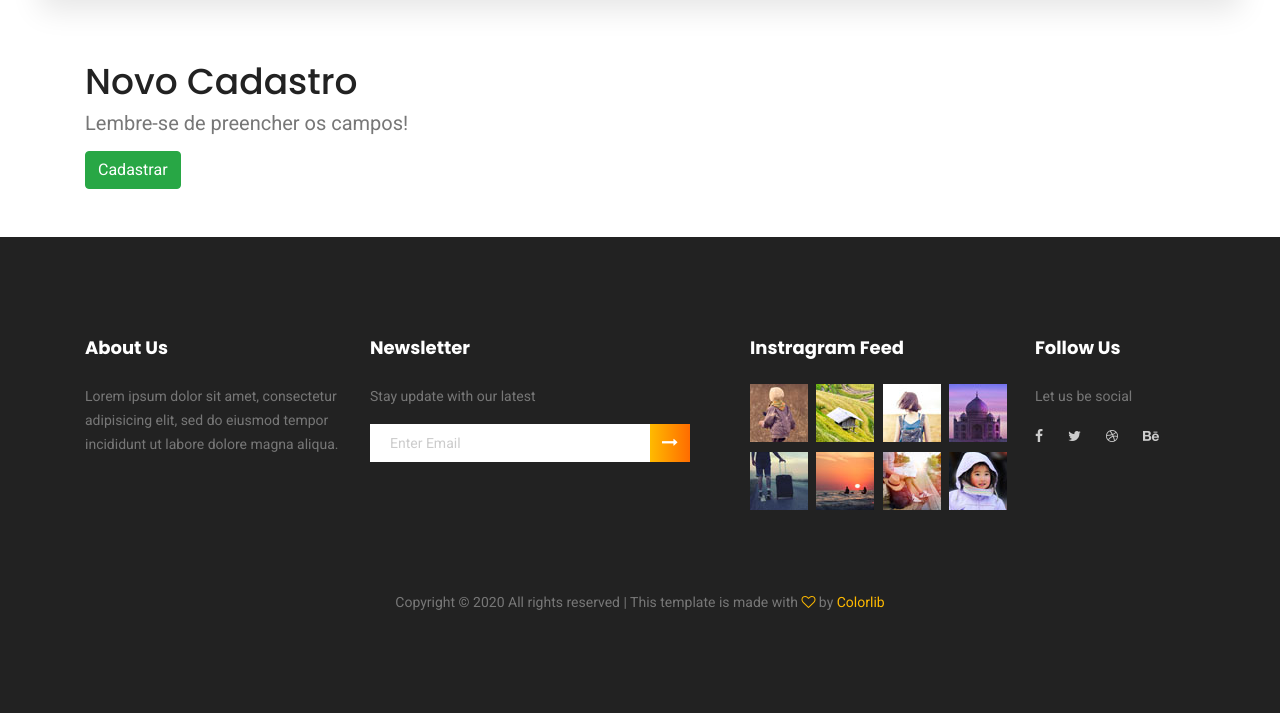
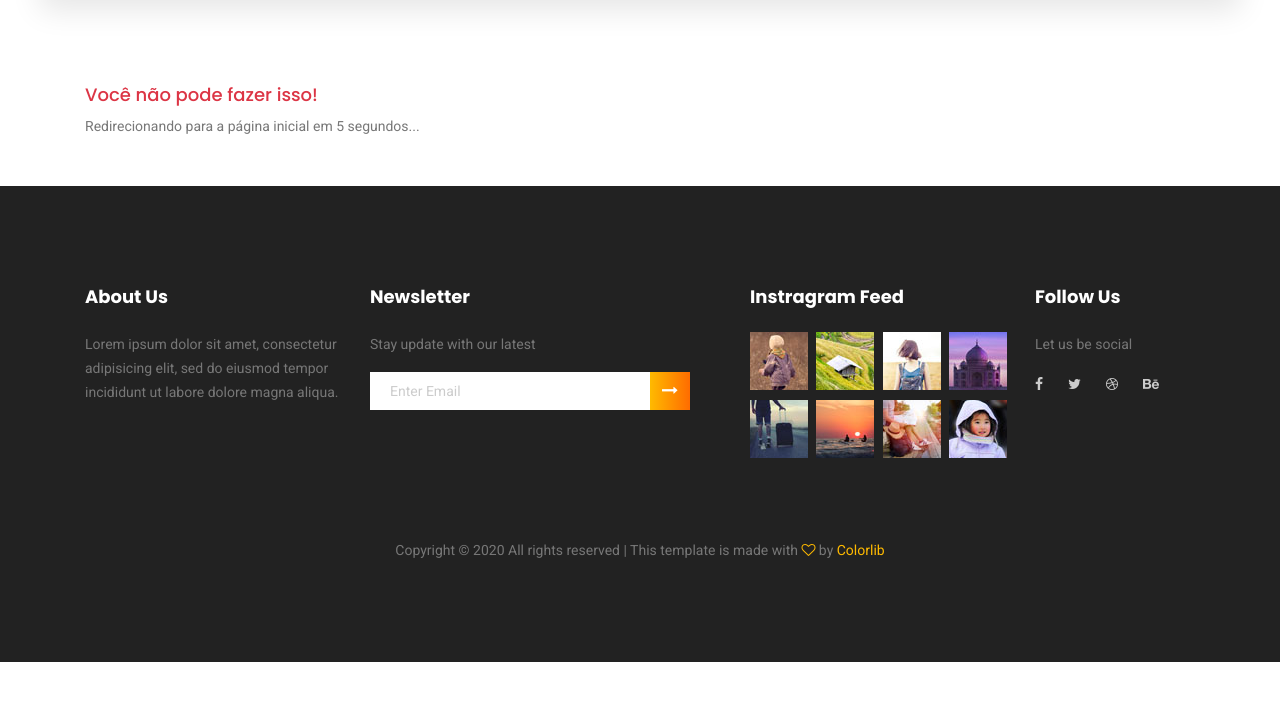
Before and after one commit to GabrielMoyaNascimento/TCC, a Django app: template Progressao/cadastros/templates/cadastros/form.html in a window 1280 px wide. Shown: the part 100-813 px from the top of the page. Run offline with Django 3.2, Linux system fonts and the light colour scheme; the template is opened without the code that fills it, so the values that code supplies are empty; some libraries are stand-ins or nearby versions.

Commit message:
Criando grupos de usuarios e permissões

```diff
--- a/Progressao/cadastros/templates/cadastros/form.html
+++ b/Progressao/cadastros/templates/cadastros/form.html
@@ -6,21 +6,27 @@
 
     <div class="row pt-5 mt-3">
         <div class="col-lg">
-            <h1>Novo Cadastro</h1>
-            <p class="lead">
-                Lembre-se de preencher os campos!
-            </p>
+
+            {% if request.user.is_authenticated %}
 
             <form method="post">
+                <!-- Todo formulário tem que ter essa validação -->
                 {% csrf_token %}
-
-                {{form|crispy }}
-
-                <button type="submit" class="btn btn-success">
-                    Cadastrar
+                <!-- Gera o formulário -->
+                {{ form|crispy }}
+                <button type="submit" class="btn {{ classe }}">
+                    {{ botao }}
                 </button>
             </form>
 
+            {% else %}
+
+            <h4 class="mt-4 text-danger">Você não pode fazer isso!</h4>
+
+            Redirecionando para a página inicial em 5 segundos...
+            <meta http-equiv="Refresh" content="5; url={% url 'cadastrar-index' %}" />
+
+            {% endif %}
 
         </div>
     </div>
```
Also changed, not shown: Progressao/cadastros/views.py (+24 -8 lines), Progressao/db.sqlite3.
